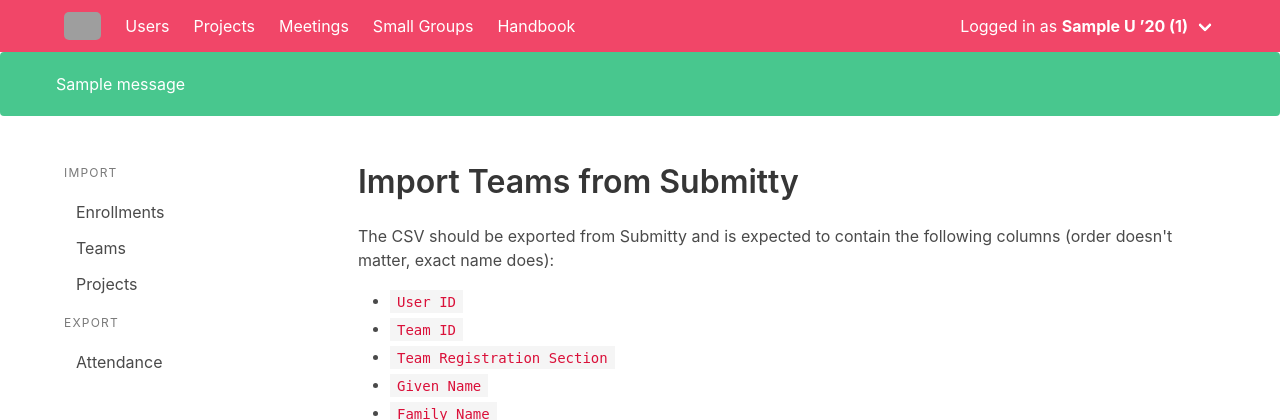
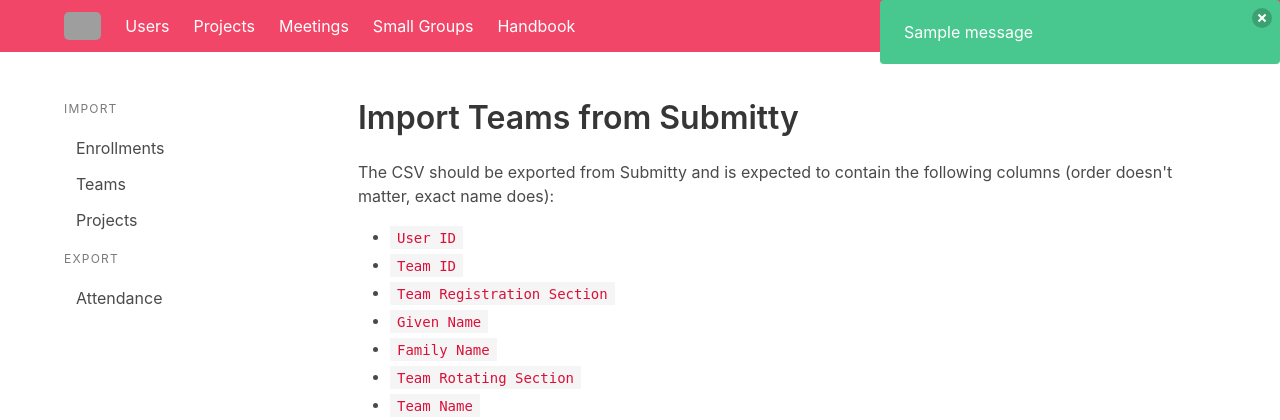
Before and after one commit to rcos/rcos_io, a Django app: page /admin/import/teams in a window 1280 px wide. Shown: the top 420 px of the page. Run offline with Django 4.2, Linux system fonts and the light colour scheme; a user stored in the database is signed in; tables that the repository leaves empty hold one stand-in row (values such as "Sample post"); one stand-in notice (Sample message) is shown; grey boxes are pictures that could not be loaded.

Commit message:
Dismissable notifications

```diff
--- a/portal/templates/portal/base.html
+++ b/portal/templates/portal/base.html
@@ -45,6 +45,17 @@
         #pinned-attendance-box .title {
             font-size: 5rem;
         }
+
+        .messages {
+            position: fixed;
+            right: 0;
+            top: 0;
+            z-index: 100;
+        }
+
+        .messages .notification {
+            width: 25rem;
+        }
     </style>
 </head>
 
@@ -54,10 +65,9 @@
     {% if messages %}
     <div class="messages">
             {% for message in messages %}
-            <div class="notification {{ message.tags }} mb-0">
-                <div class="container">
-                    {{ message }}
-                </div>
+            <div class="notification {{ message.tags }} mb-1">
+                <button class="delete"></button>
+                {{ message }}
             </div>
             {% endfor %}
         </div>
@@ -115,6 +125,25 @@
                     closeAllModals();
                 }
             });
+
+
+            // Notification dismissal
+            (document.querySelectorAll('.notification') || []).forEach(($not) => {
+                // Dismiss after a few seconds
+                setTimeout(() => {
+                    if ($not && $not.parentElement) {
+                        $not.parentElement.removeChild($not);
+                    }
+                }, 8 * 1000);
+
+                // Dismiss button
+                const dismissButton = $not.querySelector('.delete');
+                if (dismissButton) {
+                    dismissButton.addEventListener('click', () => {
+                        $not.parentElement.removeChild($not);
+                    })
+                }
+            });
         });
     </script>
 </body>
```
